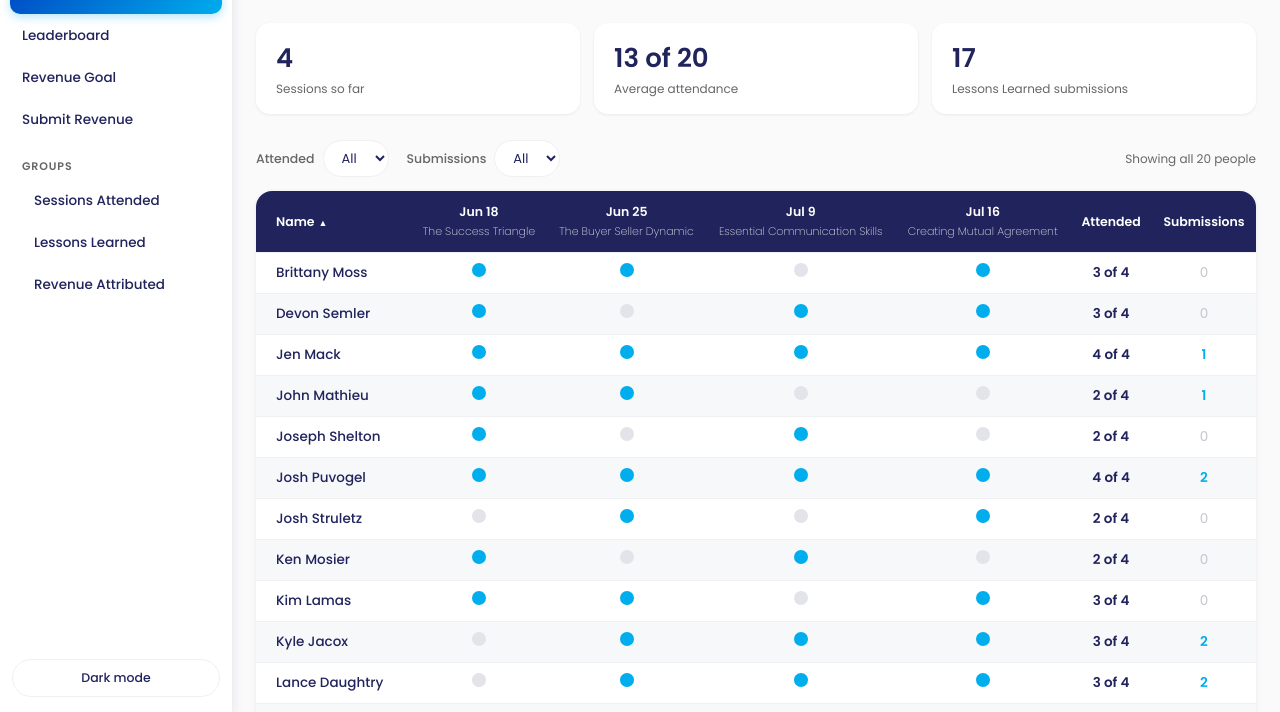
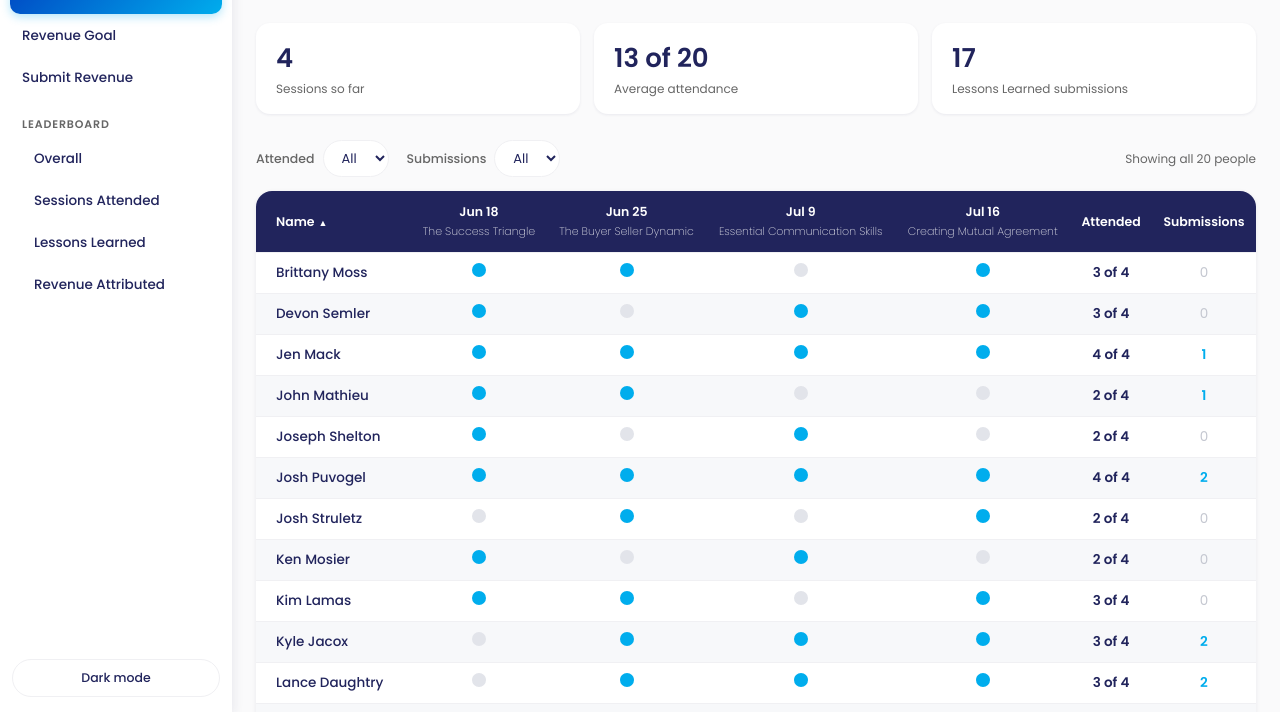
Before and after one commit to lushin-inc/hbxo-essentials-leaderboard, a plain HTML site: page index.html in a window 1280 px wide. Shown: the part 85-797 px from the top of the page. Drawn offline with Linux system fonts and the light colour scheme.

Commit message:
Add files via upload

```diff
--- a/index.html
+++ b/index.html
@@ -535,10 +535,10 @@
     </div>
     <nav class="side-links">
       <a class="side-link" id="nav-dashboard" href="#dashboard"><span class="lbl">Attendance</span></a>
-      <a class="side-link" id="nav-leaderboard" href="#leaderboard"><span class="lbl">Leaderboard</span></a>
       <a class="side-link" id="nav-revenue-goal" href="#revenue-goal"><span class="lbl">Revenue Goal</span></a>
       <a class="side-link" id="nav-submit-revenue" href="#submit-revenue"><span class="lbl">Submit Revenue</span></a>
-      <div class="side-header"><span class="lbl">Groups</span></div>
+      <div class="side-header"><span class="lbl">Leaderboard</span></div>
+      <a class="side-link sub" id="nav-leaderboard" href="#leaderboard"><span class="lbl">Overall</span></a>
       <a class="side-link sub" id="nav-groups-sessions" href="#groups-sessions"><span class="lbl">Sessions Attended</span></a>
       <a class="side-link sub" id="nav-groups-lessons" href="#groups-lessons"><span class="lbl">Lessons Learned</span></a>
       <a class="side-link sub" id="nav-groups-revenue" href="#groups-revenue"><span class="lbl">Revenue Attributed</span></a>
```
